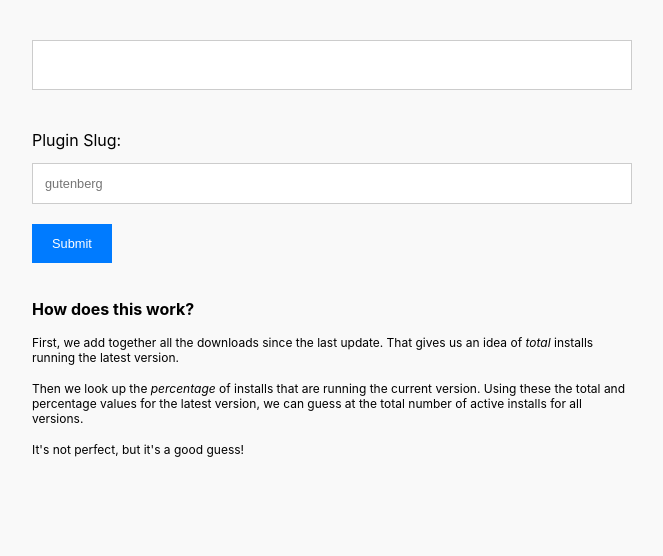
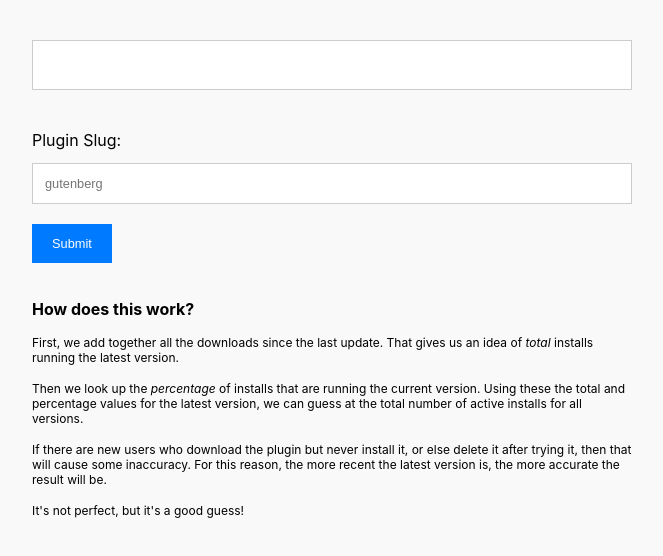
Before and after one commit to lukecarbis/estimate-wp-plugin-active-installs, a plain HTML site: page index.html in a window 1280 px wide. Shown: the whole page, without its empty margins (308-971 px from the left). Drawn offline with Linux system fonts and the light colour scheme.

Commit message:
Add disclaimer

```diff
--- a/index.html
+++ b/index.html
@@ -102,6 +102,7 @@
     <h3>How does this work?</h3>
     <p>First, we add together all the downloads since the last update. That gives us an idea of <em>total</em> installs running the latest version.</p>
     <p>Then we look up the <em>percentage</em> of installs that are running the current version. Using these the total and percentage values for the latest version, we can guess at the total number of active installs for all versions.</p>
+    <p>If there are new users who download the plugin but never install it, or else delete it after trying it, then that will cause some inaccuracy. For this reason, the more recent the latest version is, the more accurate the result will be.</p>
     <p>It's not perfect, but it's a good guess!</p>
 </div>
 
```
